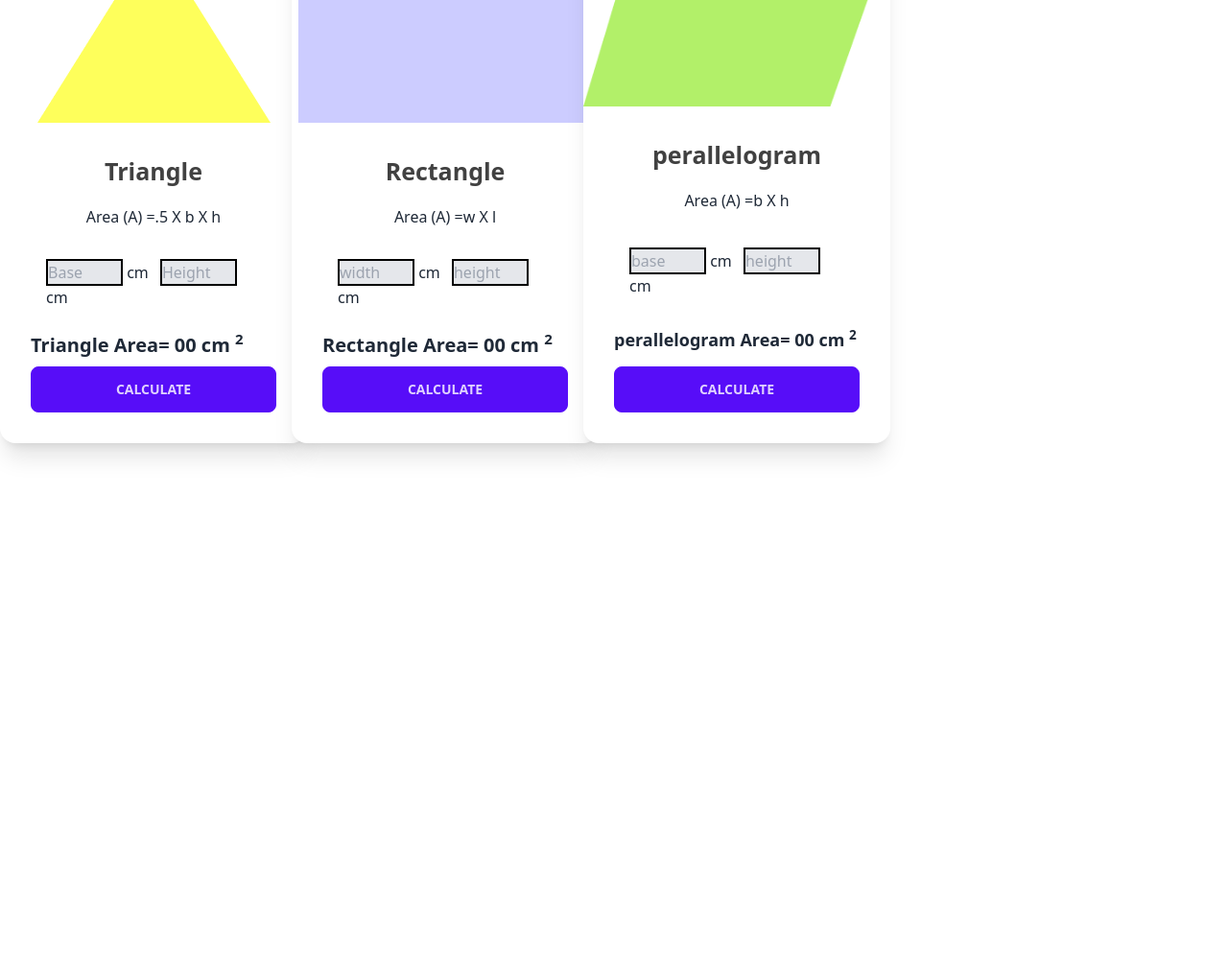
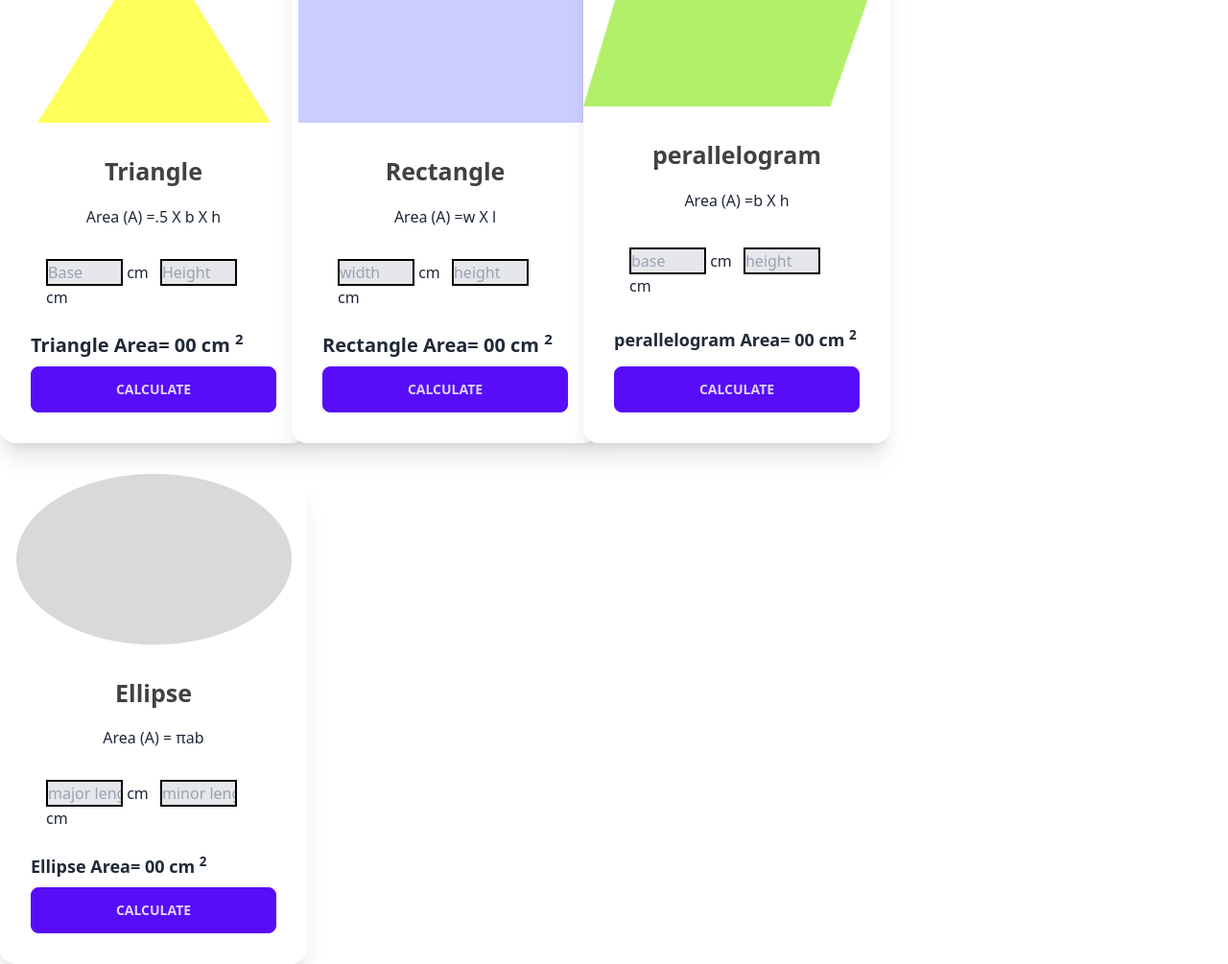
Before and after one commit to Tushar12152/geometry-project, a plain HTML site: page index.html in a window 1280 px wide. Shown: the part 66-1071 px from the top of the page at 96% size. Before the commit the page ends 800 px from the top, so only its background shows below. Drawn offline with nearby package versions, Linux system fonts and the light colour scheme.

Commit message:
ellips done

```diff
--- a/index.html
+++ b/index.html
@@ -74,6 +74,25 @@
                       </div>
                   </div>
                 </div>
+                <!-- perallelogram card -->
+                <div class="card w-80 bg-base-100 shadow-xl">
+                  <figure><img src="./images/ellipse.png" alt="Shoes" /></figure>
+                  <div class="card-body">
+                    <h2 class="text-[#414141] text-[25px] font-bold text-center">Ellipse</h2>
+                    <p class="text-center p-2">Area (A) = πab</p>
+                    <p class="p-4">
+                       <input class="border-2  border-black w-20 bg-gray-200 " placeholder="major length" type="text" id="ellipse-major-length"> <span>cm</span>
+                       <input class="border-2 border-black w-20 ml-2 bg-gray-200 " placeholder="minor length" type="text" id="ellipse-minor-length"> <span>cm</span>
+                    </p>
+
+                    <p class="text-lg font-semibold">Ellipse Area= <span id="view-ellipse">00</span> cm <sup>2</sup> </p>
+
+                      <div>
+                        <button onclick="calculateellipseArea()" class="btn btn-primary w-full ">Calculate</button>
+
+                      </div>
+                  </div>
+                </div>
               </div>
               <!-- shape container -->
               <div class="w-[400px]">
--- a/js/calcullate.js
+++ b/js/calcullate.js
@@ -61,3 +61,16 @@ function setViewValue(viewId,Area){
     const view=document.getElementById(viewId);
     view.innerText=Area;
 }
+
+function calculateellipseArea(){
+    const major=getInputValue('ellipse-major-length')
+   const minor=getInputValue('ellipse-minor-length')
+   if(isNaN(major)||isNaN(minor)){
+    alert('please enter a number')
+    return;
+   }
+
+   const ellipseArea=3.14*major*minor;
+   setViewValue('view-ellipse',ellipseArea);
+
+}
```
